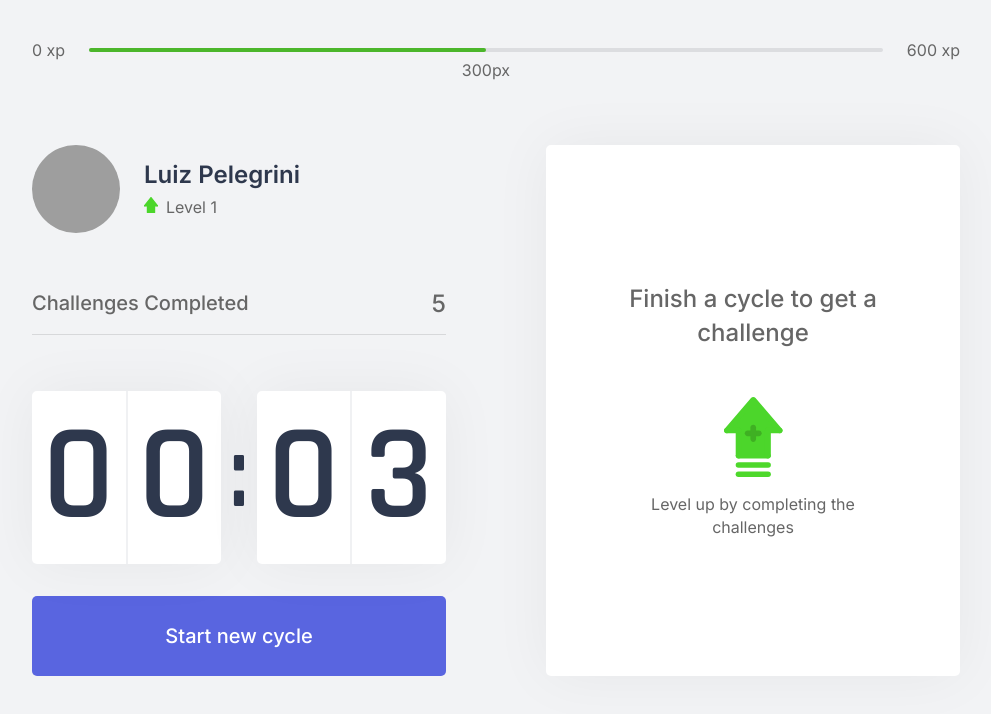
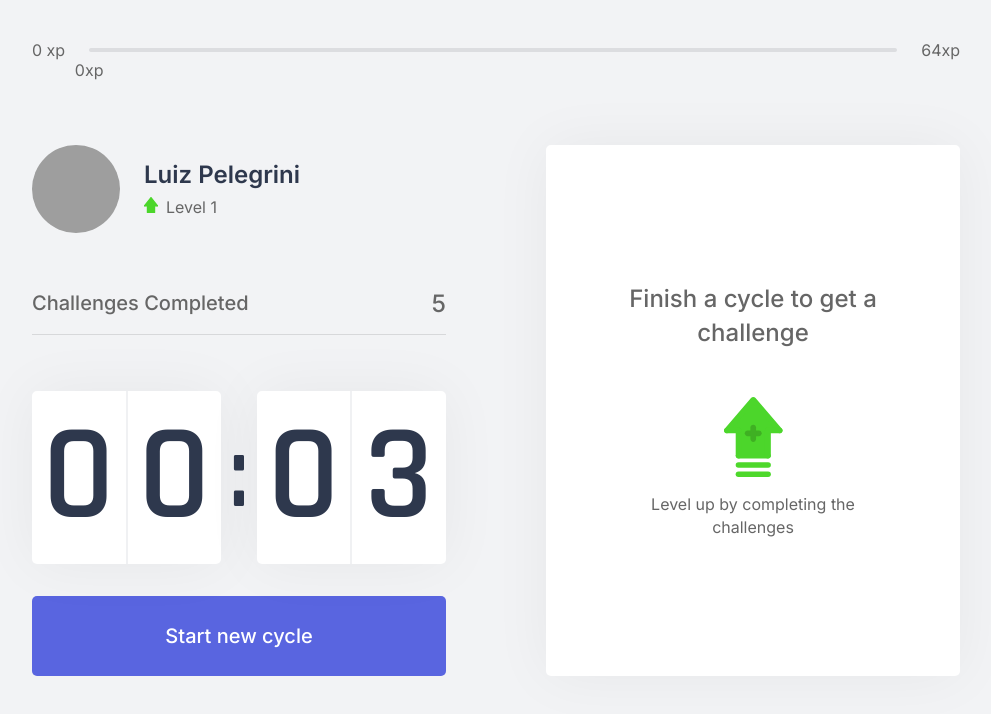
Before and after one commit to LuizPelegrini/interbreak, a Next.js app: page / in a window 1280 px wide. Shown: the top 714 px of the page, without its empty margins (144-1135 px from the left). Built offline with nearby package versions, Linux system fonts and the light colour scheme; grey boxes are pictures that could not be loaded.

Commit message:
Setup experience bar based using the Challenge context

```diff
--- a/src/components/ExperienceBar.tsx
+++ b/src/components/ExperienceBar.tsx
@@ -1,14 +1,22 @@
 import styles from '../styles/components/ExperienceBar.module.css';
 
+import { useContext } from 'react';
+import { ChallengeContext } from '../contexts/ChallengeContext';
+
 export default function ExperienceBar(){
+  // get the experience from the ChallengeContext to setup the experience bar
+  const { currentExperience, experienceToNextLevel } = useContext(ChallengeContext);
+
+  const percentToNextLevel = Math.round((currentExperience / experienceToNextLevel) * 100);
+
   return(
     <header className={styles.experienceBar}>
       <span>0 xp</span>
       <div>
-        <div className={styles.xpBar} style={{ width: '50%'}} />
-        <span className={styles.xpCurrent} style={{left: '50%'}}>300px</span>
+        <div className={styles.xpBar} style={{ width: `${percentToNextLevel}%`}} />
+        <span className={styles.xpCurrent} style={{left: `${percentToNextLevel}%`}}>{currentExperience}xp</span>
       </div>
-      <span>600 xp</span>
+      <span>{experienceToNextLevel}xp</span>
     </header>
   );
 }
--- a/src/contexts/ChallengeContext.tsx
+++ b/src/contexts/ChallengeContext.tsx
@@ -16,6 +16,7 @@ interface ChallengeContextData {
   currentExperience: number;
   challengesCompleted: number;
   activeChallenge: Challenge;
+  experienceToNextLevel: number;
   levelUp: () => void;
   startNewChallenge: () => void;
   resetChallenge: () => void;
@@ -35,6 +36,9 @@ export function ChallengeContextProvider({ children }: ChallengeProviderProps){
   const [currentExperience, setCurrentExperience] = useState(0);
   const [challengesCompleted, setChallengeCompleted] = useState(0);
   const [activeChallenge, setActiveChallenge] = useState(null);
+
+  // based on RPG's formula, calculate the experience for the next level
+  const experienceToNextLevel = Math.pow((level + 1) * 4, 2)
 
   // get a random challenge from the pool
   function startNewChallenge(){
@@ -63,6 +67,7 @@ export function ChallengeContextProvider({ children }: ChallengeProviderProps){
       startNewChallenge,
       activeChallenge,
       resetChallenge,
+      experienceToNextLevel
     }}>
       {children}
     </ChallengeContext.Provider>
```
